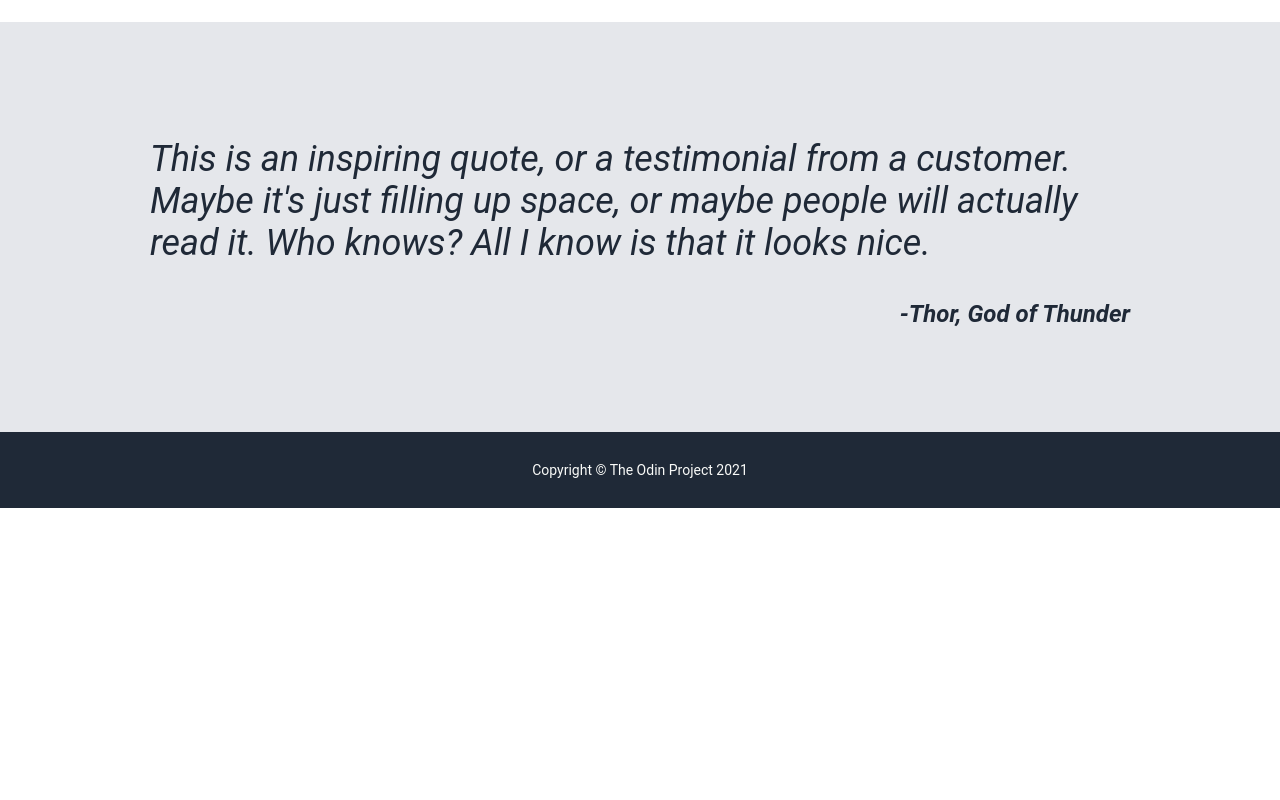
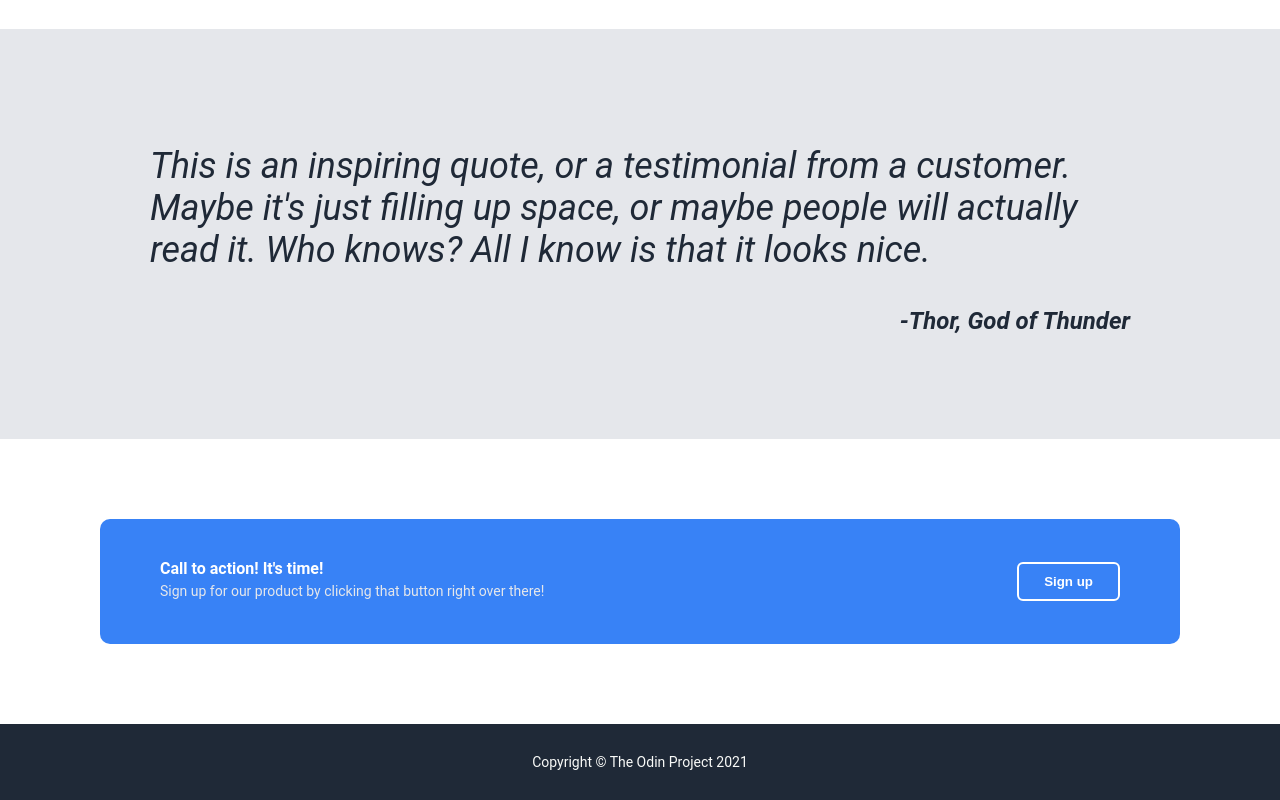
Before and after one commit to MonishKanneboina/LandingPage-Odin, a plain HTML site: page index.html in a window 1280 px wide. Shown: the part 854-1654 px from the top of the page. Before the commit the page ends 1362 px from the top, so only its background shows below. Drawn offline with Linux system fonts and the light colour scheme.

Commit message:
Add index.html

```diff
--- a/index.html
+++ b/index.html
@@ -8,7 +8,7 @@
 </head>
 <body>
     <div class="header">
-        <div class = "header-left">Header Logo</div>
+        <div class = "logo">Header Logo</div>
         <div class = "header-right">
             <a href="#">header Link 1</a>
             <a href="#">header Link 2</a>
@@ -17,7 +17,7 @@
     </div>
 
     <div class="hero">
-        <div class="hero=left">
+        <div class="hero-left">
             <h1>This website is awesome</h1>
             <p>This website has some subtext that goes here under the main title.</p>
             <button>Sign up</button>
@@ -40,7 +40,14 @@
         <p class="quote-author"><strong>-Thor, God of Thunder</strong></p>
     </div>
 
-    <div class="Button">
+    <div class="cta-section">
+        <div class="cta-box">
+          <div class="cta-text">
+            <strong>Call to action! It's time!</strong>
+            <p>Sign up for our product by clicking that button right over there!</p>
+          </div>
+          <button>Sign up</button>
+        </div>
     </div>
 
     <div class = "footer">
```
